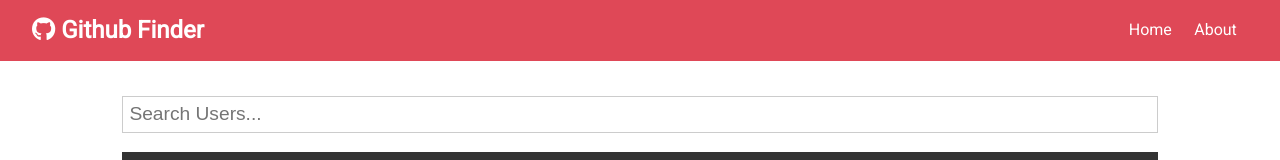
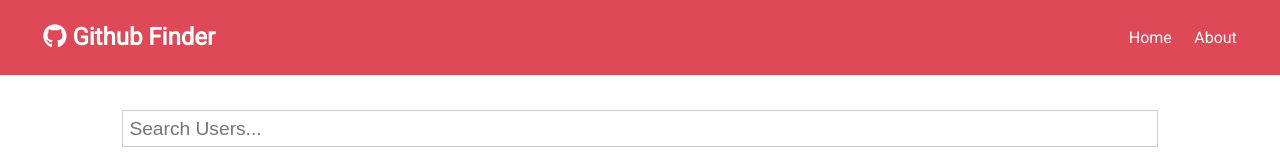
Before and after one commit to bakydev/g-finder, a React (Create React App) app: page / in a window 1280 px wide. Shown: the top 160 px of the page. Built offline with nearby package versions, Linux system fonts and the light colour scheme; no server answers.

Commit message:
added link to get back to home

```diff
--- a/src/App.js
+++ b/src/App.js
@@ -115,7 +115,6 @@ class App extends Component {
                   loading={loading} />
               )} />
             </Switch>
-
           </div>
         </div>
       </Router>
--- a/src/components/layout/Navbar.js
+++ b/src/components/layout/Navbar.js
@@ -6,9 +6,13 @@ import { Link } from 'react-router-dom'
 const Navbar = ({ icon, title }) => {
     return (
         <nav className="navbar bg-primary">
-            <h1>
-                <i className={icon}></i> {title}
-            </h1>
+            <Link
+                to="/"
+            >
+                <h1>
+                    <i className={icon}></i> {title}
+                </h1>
+            </Link>
             <ul>
                 <li>
                     <Link to="/">Home</Link>
```
